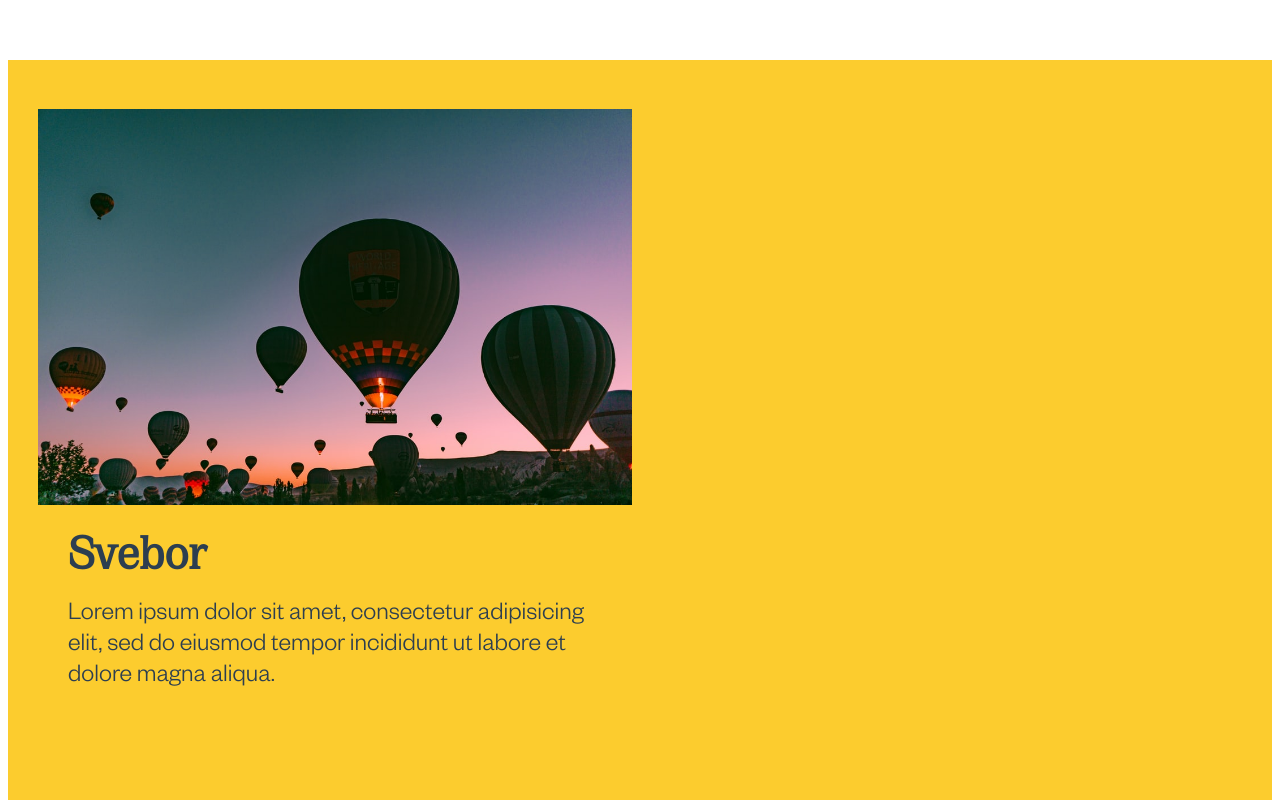
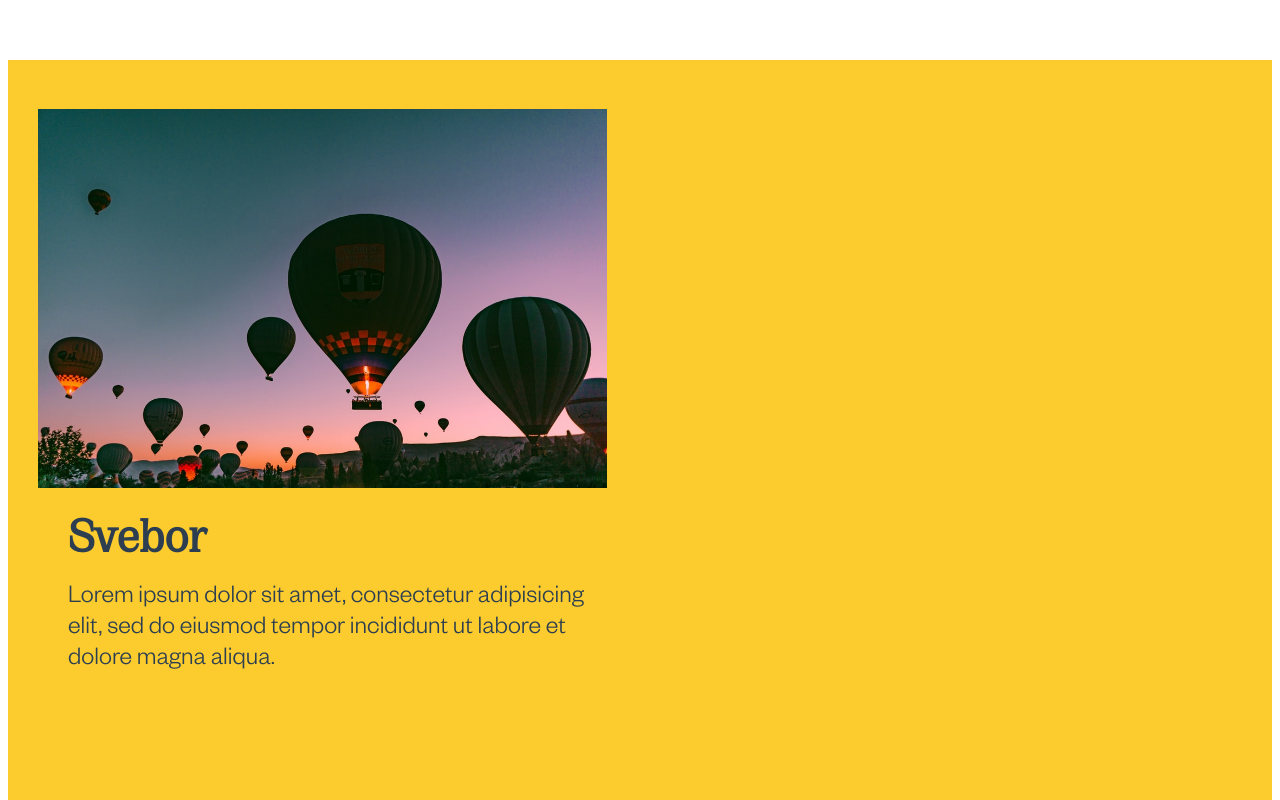
Before and after one commit to Sveb/drew-practise-blockWork, a Vue app: page / in a window 1280 px wide. Shown: the top 800 px of the page. Built offline with nearby package versions, Linux system fonts and the light colour scheme.

Commit message:
Update blockwork.vue

```diff
--- a/src/components/blockwork.vue
+++ b/src/components/blockwork.vue
@@ -108,7 +108,7 @@ export default {
 
 .card {
   height: auto;
-  width: 47%;
+  width: 45%;
   margin: 49px 30px 150px 30px;
   box-sizing: border-box;
   overflow: hidden;
```
